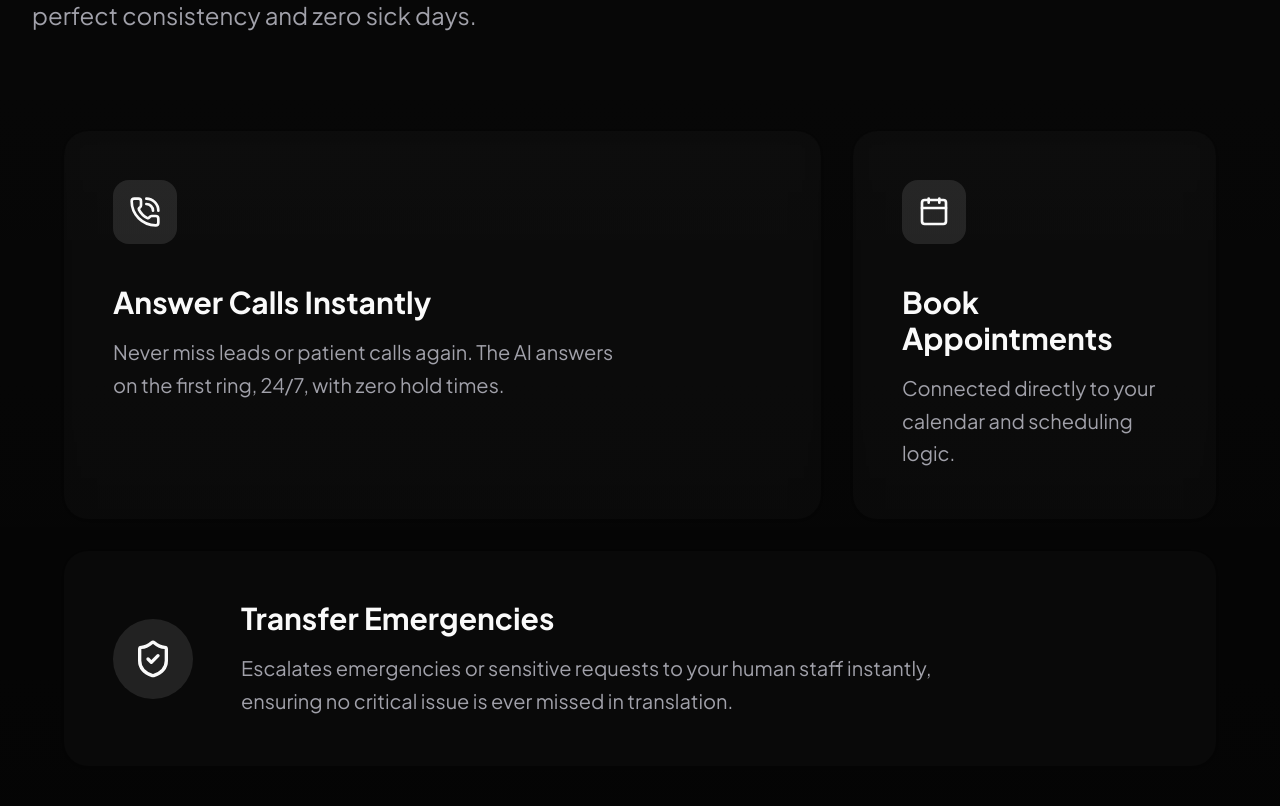
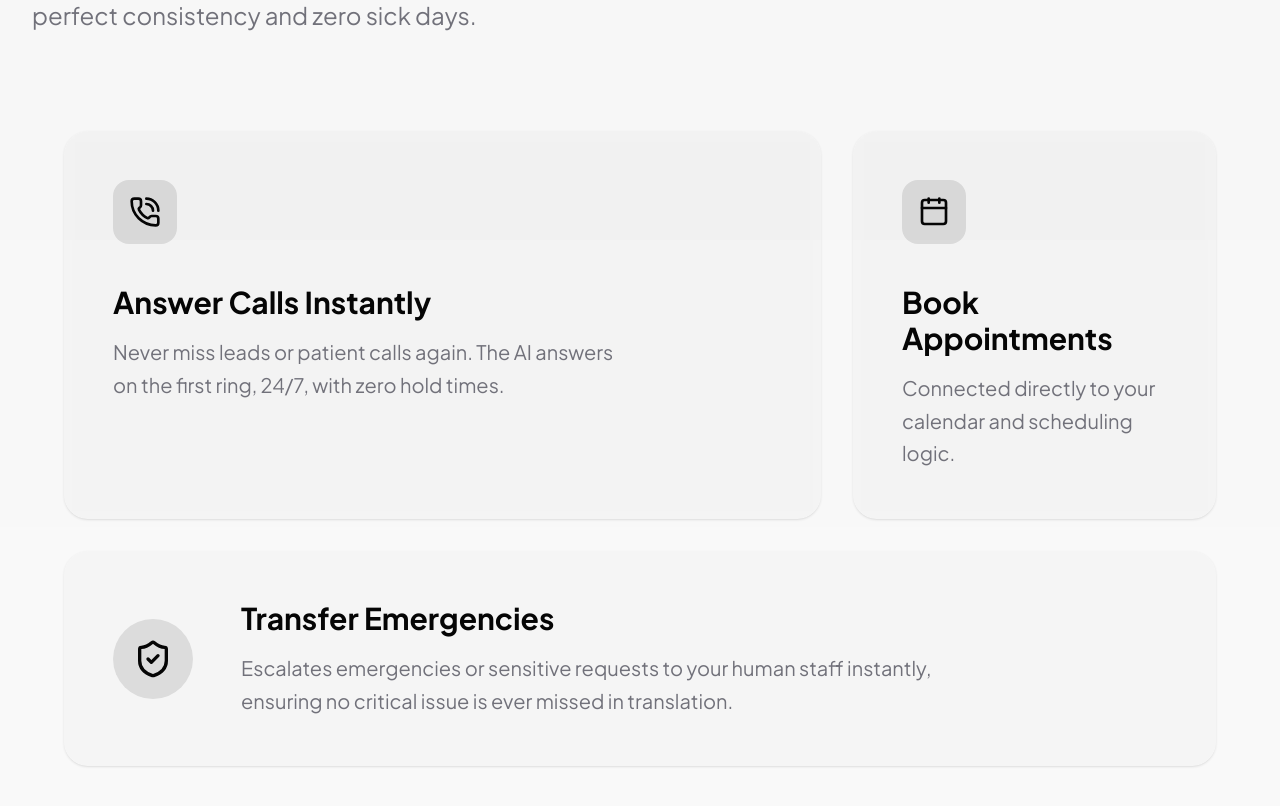
Before and after one commit to Engrritik/agency-web, a Next.js app: page / in a window 1280 px wide. Shown: the part 1980-2786 px from the top of the page. Built offline with nearby package versions, Linux system fonts and the light colour scheme; a web font is replaced by a local one.

Commit message:
style: invert theme from dark mode to premium light mode

```diff
--- a/app/about/page.tsx
+++ b/app/about/page.tsx
@@ -70,7 +70,7 @@ export default function About() {
 
         {/* Why Clinics Trust Nexus AI */}
         <div className="mb-48 mt-32 relative">
-          <div className="absolute top-0 right-0 w-[600px] h-[600px] bg-[radial-gradient(circle_at_top_right,rgba(255,255,255,0.03),transparent_60%)] pointer-events-none"></div>
+          <div className="absolute top-0 right-0 w-[600px] h-[600px] bg-[radial-gradient(circle_at_top_right,rgba(0,0,0,0.02),transparent_60%)] pointer-events-none"></div>
           <FadeIn className="mb-24 md:text-left max-w-4xl">
             <p className="text-[10px] font-bold uppercase tracking-[0.3em] text-muted-foreground mb-6">The Standard</p>
             <h2 className="text-5xl md:text-7xl font-bold tracking-tighter mb-8">Why Clinics Trust Nexus AI.</h2>
@@ -131,7 +131,7 @@ export default function About() {
         </div>
 
         {/* CTA */}
-        <FadeIn delay={0.3} className="py-48 border-t border-white/10 md:text-left">
+        <FadeIn delay={0.3} className="py-48 border-t border-black/10 md:text-left">
           <p className="text-[10px] font-bold uppercase tracking-[0.3em] text-muted-foreground mb-6">Take Action</p>
           <h2 className="text-5xl md:text-7xl font-bold tracking-tighter mb-12">Ready to automate your clinic?</h2>
           <Link href="/contact">
--- a/app/demo/page.tsx
+++ b/app/demo/page.tsx
@@ -97,7 +97,7 @@ export default function Demo() {
                   {[...Array(20)].map((_, i) => (
                     <div
                       key={i}
-                      className="w-3 bg-white/80 rounded-full group-hover:animate-pulse transition-all duration-300"
+                      className="w-3 bg-black/80 rounded-full group-hover:animate-pulse transition-all duration-300"
                       style={{
                         height: `${Math.max(20, ((i * 17) % 100))}%`,
                         animationDelay: `${i * 0.05}s`,
@@ -115,7 +115,7 @@ export default function Demo() {
                       <div className="text-sm opacity-80">Listening to patient...</div>
                     </div>
                   </div>
-                  <div className="font-mono text-sm text-white/80">0:12 / {active.outcome.duration}</div>
+                  <div className="font-mono text-sm text-black/80">0:12 / {active.outcome.duration}</div>
                 </div>
               </div>
             </FadeIn>
--- a/app/globals.css
+++ b/app/globals.css
@@ -1,13 +1,13 @@
 @import "tailwindcss";
 
 :root {
-  --background: #050505;
-  --foreground: #fafafa;
-  --muted: #111111;
-  --muted-foreground: #a1a1aa;
-  --accent: #27272a;
-  --border: rgba(255, 255, 255, 0.1);
-  --card: #0a0a0a;
+  --background: #fafafa;
+  --foreground: #050505;
+  --muted: #f4f4f5;
+  --muted-foreground: #71717a;
+  --accent: #e4e4e7;
+  --border: rgba(0, 0, 0, 0.1);
+  --card: #ffffff;
 }
 
 @theme inline {
@@ -81,7 +81,7 @@ input, textarea {
   position: absolute;
   inset: -1px;
   border-radius: inherit;
-  background: radial-gradient(circle at center, rgba(255, 255, 255, 0.1) 0%, transparent 60%);
+  background: radial-gradient(circle at center, rgba(0, 0, 0, 0.05) 0%, transparent 60%);
   opacity: 0;
   transition: opacity 0.6s cubic-bezier(0.22, 1, 0.36, 1);
   pointer-events: none;
@@ -90,8 +90,8 @@ input, textarea {
 
 .hover-card:hover {
   transform: translateY(-4px) scale(1.01);
-  box-shadow: 0 30px 60px -15px rgba(0, 0, 0, 0.4), 0 15px 30px -10px rgba(0, 0, 0, 0.2);
-  border-color: rgba(255, 255, 255, 0.15);
+  box-shadow: 0 30px 60px -15px rgba(0, 0, 0, 0.05), 0 15px 30px -10px rgba(0, 0, 0, 0.03);
+  border-color: rgba(0, 0, 0, 0.1);
 }
 
 .hover-card:hover::before {
--- a/app/page.tsx
+++ b/app/page.tsx
@@ -11,9 +11,9 @@ export default function HomePage() {
     <div className="flex flex-col min-h-screen">
       {/* Hero Section */}
       <section className="relative pt-48 pb-32 md:pt-64 md:pb-48 overflow-hidden">
-        <div className="absolute inset-0 bg-[url('/noise.png')] opacity-[0.03] pointer-events-none mix-blend-overlay"></div>
+        <div className="absolute inset-0 bg-[url('/noise.png')] opacity-[0.05] pointer-events-none mix-blend-overlay"></div>
 
-        <div className="absolute top-0 right-0 w-[800px] h-[800px] bg-white/[0.02] blur-[150px] rounded-full pointer-events-none translate-x-1/3 -translate-y-1/3"></div>
+        <div className="absolute top-0 right-0 w-[800px] h-[800px] bg-black/[0.02] blur-[150px] rounded-full pointer-events-none translate-x-1/3 -translate-y-1/3"></div>
 
         <div className="container mx-auto px-4 sm:px-6 lg:px-8 relative z-10">
           <div className="grid grid-cols-1 lg:grid-cols-12 gap-12 items-center">
@@ -33,7 +33,7 @@ export default function HomePage() {
                   </Button>
                 </Link>
                 <Link href="/demo">
-                  <Button variant="outline" size="lg" className="w-full sm:w-auto h-14 px-8 text-base hover:bg-white/5 border-white/10">
+                  <Button variant="outline" size="lg" className="w-full sm:w-auto h-14 px-8 text-base hover:bg-black/5 border-black/10">
                     Watch Live Demo
                   </Button>
                 </Link>
@@ -41,7 +41,7 @@ export default function HomePage() {
             </FadeIn>
 
             <FadeIn delay={0.2} className="lg:col-span-4 hidden lg:block">
-              <div className="flex flex-col gap-8 border-l border-white/10 pl-8">
+              <div className="flex flex-col gap-8 border-l border-black/10 pl-8">
                 <div>
                   <div className="flex items-center gap-3 mb-2"><CheckCircle2 className="w-5 h-5 text-foreground" /><span className="font-bold">24/7 Availability</span></div>
                   <p className="text-sm text-muted-foreground">Always on, never sick.</p>
@@ -85,8 +85,8 @@ export default function HomePage() {
       </section>
 
       {/* What the AI Does */}
-      <section className="py-48 relative border-t border-white/5">
-        <div className="absolute inset-0 bg-gradient-to-b from-white/[0.02] to-transparent pointer-events-none"></div>
+      <section className="py-48 relative border-t border-black/5">
+        <div className="absolute inset-0 bg-gradient-to-b from-black/[0.02] to-transparent pointer-events-none"></div>
         <div className="container mx-auto px-4 sm:px-6 lg:px-8 relative z-10">
           <FadeIn className="max-w-4xl mb-24 md:text-left">
             <p className="text-[10px] font-bold uppercase tracking-[0.3em] text-muted-foreground mb-6">The Platform</p>
@@ -96,9 +96,9 @@ export default function HomePage() {
 
           <div className="grid grid-cols-1 md:grid-cols-12 gap-8 max-w-6xl mx-auto">
             <FadeIn delay={0.1} className="md:col-span-8">
-              <div className="group p-12 rounded-3xl border border-white/5 bg-white/[0.02] backdrop-blur-md h-full flex flex-col hover-card shadow-sm overflow-hidden relative">
-                <div className="absolute inset-0 bg-gradient-to-br from-white/5 to-transparent opacity-0 group-hover:opacity-100 transition-opacity duration-700"></div>
-                <div className="w-16 h-16 rounded-2xl bg-white/10 flex items-center justify-center mb-10 group-hover:bg-foreground group-hover:text-background transition-colors relative z-10">
+              <div className="group p-12 rounded-3xl border border-black/5 bg-black/[0.02] backdrop-blur-md h-full flex flex-col hover-card shadow-sm overflow-hidden relative">
+                <div className="absolute inset-0 bg-gradient-to-br from-black/5 to-transparent opacity-0 group-hover:opacity-100 transition-opacity duration-700"></div>
+                <div className="w-16 h-16 rounded-2xl bg-black/10 flex items-center justify-center mb-10 group-hover:bg-foreground group-hover:text-background transition-colors relative z-10">
                   <PhoneCall className="w-8 h-8" />
                 </div>
                 <h3 className="text-3xl font-bold mb-4 relative z-10 text-foreground">Answer Calls Instantly</h3>
@@ -108,9 +108,9 @@ export default function HomePage() {
               </div>
             </FadeIn>
             <FadeIn delay={0.2} className="md:col-span-4">
-              <div className="group p-12 rounded-3xl border border-white/5 bg-white/[0.02] backdrop-blur-md h-full flex flex-col hover-card shadow-sm overflow-hidden relative">
-                <div className="absolute inset-0 bg-gradient-to-br from-white/5 to-transparent opacity-0 group-hover:opacity-100 transition-opacity duration-700"></div>
-                <div className="w-16 h-16 rounded-2xl bg-white/10 flex items-center justify-center mb-10 group-hover:bg-foreground group-hover:text-background transition-colors relative z-10">
+              <div className="group p-12 rounded-3xl border border-black/5 bg-black/[0.02] backdrop-blur-md h-full flex flex-col hover-card shadow-sm overflow-hidden relative">
+                <div className="absolute inset-0 bg-gradient-to-br from-black/5 to-transparent opacity-0 group-hover:opacity-100 transition-opacity duration-700"></div>
+                <div className="w-16 h-16 rounded-2xl bg-black/10 flex items-center justify-center mb-10 group-hover:bg-foreground group-hover:text-background transition-colors relative z-10">
                   <Calendar className="w-8 h-8" />
                 </div>
                 <h3 className="text-3xl font-bold mb-4 relative z-10 text-foreground">Book Appointments</h3>
@@ -120,9 +120,9 @@ export default function HomePage() {
               </div>
             </FadeIn>
             <FadeIn delay={0.3} className="md:col-span-12">
-              <div className="group p-12 rounded-3xl border border-white/5 bg-white/[0.02] backdrop-blur-md flex flex-col md:flex-row items-center gap-12 hover-card shadow-sm overflow-hidden relative">
-                <div className="absolute inset-0 bg-gradient-to-r from-white/5 to-transparent opacity-0 group-hover:opacity-100 transition-opacity duration-700"></div>
-                <div className="w-20 h-20 shrink-0 rounded-full bg-white/10 flex items-center justify-center group-hover:bg-foreground group-hover:text-background transition-colors relative z-10">
+              <div className="group p-12 rounded-3xl border border-black/5 bg-black/[0.02] backdrop-blur-md flex flex-col md:flex-row items-center gap-12 hover-card shadow-sm overflow-hidden relative">
+                <div className="absolute inset-0 bg-gradient-to-r from-black/5 to-transparent opacity-0 group-hover:opacity-100 transition-opacity duration-700"></div>
+                <div className="w-20 h-20 shrink-0 rounded-full bg-black/10 flex items-center justify-center group-hover:bg-foreground group-hover:text-background transition-colors relative z-10">
                   <ShieldCheck className="w-10 h-10" />
                 </div>
                 <div className="relative z-10 text-center md:text-left">
@@ -138,8 +138,8 @@ export default function HomePage() {
       </section>
 
       {/* Trust / Why Clinics Choose Nexus AI */}
-      <section className="py-48 bg-white/[0.01] border-y border-white/5 relative overflow-hidden">
-        <div className="absolute -left-1/4 top-0 w-1/2 h-full bg-[radial-gradient(ellipse_at_center,rgba(255,255,255,0.03),transparent_70%)] pointer-events-none"></div>
+      <section className="py-48 bg-black/[0.03] border-y border-black/5 relative overflow-hidden">
+        <div className="absolute -left-1/4 top-0 w-1/2 h-full bg-[radial-gradient(ellipse_at_center,rgba(0,0,0,0.03),transparent_70%)] pointer-events-none"></div>
         <div className="container mx-auto px-4 sm:px-6 lg:px-8 relative z-10">
           <FadeIn className="max-w-4xl mb-32 md:text-left">
             <p className="text-[10px] font-bold uppercase tracking-[0.3em] text-muted-foreground mb-6">The Advantage</p>
@@ -218,8 +218,8 @@ export default function HomePage() {
       </section>
 
       {/* Final CTA & Booking Form */}
-      <section id="booking-form" className="py-48 relative border-t border-white/5">
-        <div className="absolute inset-0 bg-[radial-gradient(circle_at_top,rgba(255,255,255,0.02),transparent_70%)] pointer-events-none"></div>
+      <section id="booking-form" className="py-48 relative border-t border-black/5">
+        <div className="absolute inset-0 bg-[radial-gradient(circle_at_top,rgba(0,0,0,0.02),transparent_70%)] pointer-events-none"></div>
         <div className="container mx-auto px-4 sm:px-6 lg:px-8 md:text-left">
           <div className="grid grid-cols-1 lg:grid-cols-2 gap-20 items-start">
             <FadeIn className="max-w-2xl">
@@ -231,22 +231,22 @@ export default function HomePage() {
 
               <div className="space-y-6">
                 <div className="flex items-center gap-4">
-                  <div className="w-12 h-12 rounded-full bg-white/5 flex items-center justify-center"><CheckCircle2 className="w-5 h-5" /></div>
+                  <div className="w-12 h-12 rounded-full bg-black/5 flex items-center justify-center"><CheckCircle2 className="w-5 h-5" /></div>
                   <p className="font-medium">Free Workflow Analysis</p>
                 </div>
                 <div className="flex items-center gap-4">
-                  <div className="w-12 h-12 rounded-full bg-white/5 flex items-center justify-center"><CheckCircle2 className="w-5 h-5" /></div>
+                  <div className="w-12 h-12 rounded-full bg-black/5 flex items-center justify-center"><CheckCircle2 className="w-5 h-5" /></div>
                   <p className="font-medium">14-Day Risk-Free Pilot</p>
                 </div>
                 <div className="flex items-center gap-4">
-                  <div className="w-12 h-12 rounded-full bg-white/5 flex items-center justify-center"><CheckCircle2 className="w-5 h-5" /></div>
+                  <div className="w-12 h-12 rounded-full bg-black/5 flex items-center justify-center"><CheckCircle2 className="w-5 h-5" /></div>
                   <p className="font-medium">Custom Voice Cloning</p>
                 </div>
               </div>
             </FadeIn>
 
             <FadeIn delay={0.2}>
-              <div className="bg-white/[0.02] border border-white/5 rounded-3xl p-2 relative overflow-hidden backdrop-blur-xl shadow-2xl">
+              <div className="bg-black/[0.02] border border-black/5 rounded-3xl p-2 relative overflow-hidden backdrop-blur-xl shadow-2xl">
                 <BookingForm />
               </div>
             </FadeIn>
--- a/app/solutions/page.tsx
+++ b/app/solutions/page.tsx
@@ -73,8 +73,8 @@ export default function Solutions() {
       </div>
 
       {/* CTA Section */}
-      <section className="py-48 relative border-t border-white/5">
-        <div className="absolute inset-0 bg-gradient-to-b from-white/[0.02] to-transparent pointer-events-none"></div>
+      <section className="py-48 relative border-t border-black/5">
+        <div className="absolute inset-0 bg-gradient-to-b from-black/[0.02] to-transparent pointer-events-none"></div>
         <div className="container mx-auto px-4 sm:px-6 lg:px-8 relative z-10 md:text-left">
           <FadeIn className="max-w-5xl">
             <h2 className="text-5xl md:text-7xl lg:text-[6rem] font-bold tracking-tighter leading-[0.9] mb-10">See the ROI for your clinic.</h2>
--- a/components/Navbar.tsx
+++ b/components/Navbar.tsx
@@ -20,7 +20,7 @@ export default function Navbar() {
   const [isMobileMenuOpen, setIsMobileMenuOpen] = useState(false);
 
   return (
-    <header className="fixed top-6 left-1/2 -translate-x-1/2 z-50 w-full max-w-5xl rounded-full border border-white/10 bg-background/40 backdrop-blur-xl supports-[backdrop-filter]:bg-background/20 shadow-2xl transition-all duration-500">
+    <header className="fixed top-6 left-1/2 -translate-x-1/2 z-50 w-full max-w-5xl rounded-full border border-black/5 bg-white/80 backdrop-blur-xl supports-[backdrop-filter]:bg-white/60 shadow-xl transition-all duration-500">
       <div className="px-6 lg:px-8">
         <div className="flex h-16 items-center justify-between">
           <div className="flex items-center gap-2">
--- a/components/SolutionCard.tsx
+++ b/components/SolutionCard.tsx
@@ -24,7 +24,7 @@ export default function SolutionCard({ icon, problem, solution, outcome, classNa
 
   return (
     <div
-      className={`group relative rounded-3xl bg-white/[0.02] backdrop-blur-md p-8 flex flex-col overflow-hidden hover-card shadow-sm ${className}`}
+      className={`group relative rounded-3xl bg-black/[0.02] backdrop-blur-md p-8 flex flex-col overflow-hidden hover-card shadow-sm border border-transparent ${className}`}
       onMouseMove={handleMouseMove}
     >
       <motion.div
@@ -33,7 +33,7 @@ export default function SolutionCard({ icon, problem, solution, outcome, classNa
           background: useMotionTemplate`
             radial-gradient(
               600px circle at ${mouseX}px ${mouseY}px,
-              rgba(255, 255, 255, 0.05),
+              rgba(0, 0, 0, 0.05),
               transparent 80%
             )
           `,
```
Also changed, not shown: components/BookingForm.tsx (+5 -5 lines).
